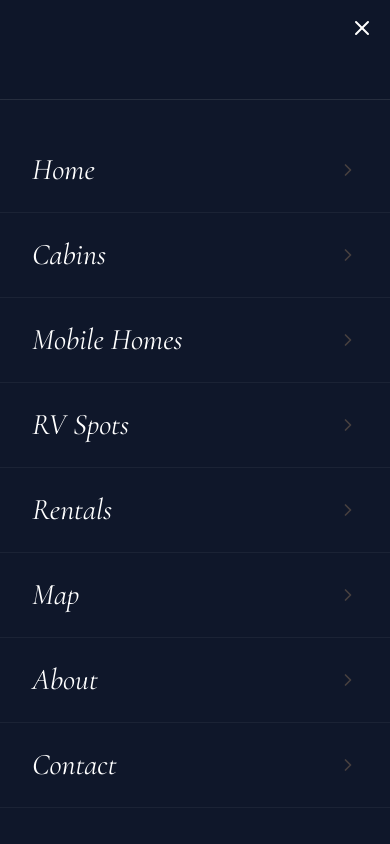
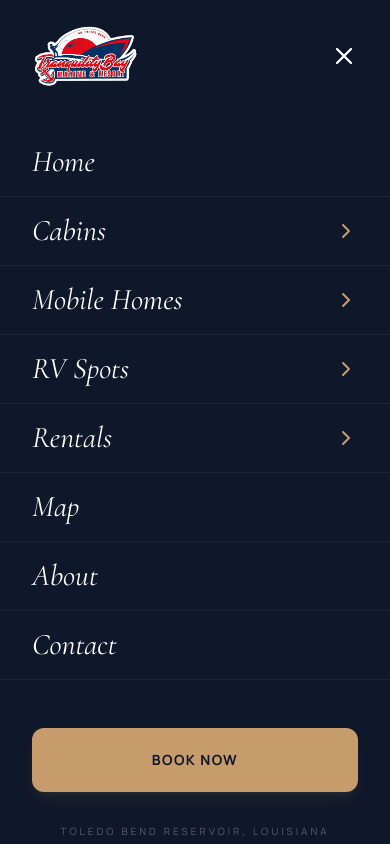
Before and after one commit to Founditmarketing/tranquility-bay, a React (Vite) app: page / in a window 390 px wide. Both pictures are taken after a click on the button 362 px from the left and 28 px from the top of the page. Shown: the top 844 px of the page. Built offline with nearby package versions, Linux system fonts and the light colour scheme.

Commit message:
Refactor mobile header layout, branding, and accommodations section refinements

```diff
--- a/src/components/Accommodations.tsx
+++ b/src/components/Accommodations.tsx
@@ -70,12 +70,11 @@ export default function Accommodations() {
       <div className="sticky top-0 flex h-screen items-center overflow-hidden">
 
         {/* Section Header */}
-        <div className="absolute left-8 top-6 z-10 max-w-sm md:left-20 md:top-24">
-          <h2 className="font-serif text-4xl text-resort-black md:text-6xl">
-            {accommodations.sectionTitle} <br />
-            <span className="italic text-resort-green">{accommodations.sectionSubtitle}</span>
+        <div className="absolute left-8 top-10 z-10 max-w-2xl md:left-20 md:top-28">
+          <h2 className="font-serif text-5xl text-resort-black md:text-7xl whitespace-nowrap">
+            {accommodations.sectionTitle} <span className="italic text-resort-green">{accommodations.sectionSubtitle}</span>
           </h2>
-          <p className="mt-2 font-sans text-resort-black/60 text-sm pr-12 md:mt-4 md:text-base md:pr-0">
+          <p className="mt-2 font-sans text-resort-black/60 text-sm pr-12 md:mt-4 md:text-base md:pr-0 hidden md:block">
             {accommodations.description}
           </p>
 
--- a/src/components/Header.tsx
+++ b/src/components/Header.tsx
@@ -15,6 +15,7 @@ export default function Header({ show = true }: HeaderProps) {
   const [isScrolled, setIsScrolled] = useState(false);
   const [isMobileMenuOpen, setIsMobileMenuOpen] = useState(false);
   const [activeDropdown, setActiveDropdown] = useState<string | null>(null);
+  const [expandedMobileItem, setExpandedMobileItem] = useState<string | null>(null);
   const dropdownTimerRef = useRef<NodeJS.Timeout | null>(null);
 
   useMotionValueEvent(scrollY, "change", (latest) => {
@@ -45,7 +46,7 @@ export default function Header({ show = true }: HeaderProps) {
       y: "-100%",
       transition: {
         duration: 0.5,
-        ease: [0.22, 1, 0.36, 1]
+        ease: [0.22, 1, 0.36, 1] as any
       }
     },
     open: {
@@ -53,7 +54,7 @@ export default function Header({ show = true }: HeaderProps) {
       y: 0,
       transition: {
         duration: 0.5,
-        ease: [0.22, 1, 0.36, 1]
+        ease: [0.22, 1, 0.36, 1] as any
       }
     }
   };
@@ -66,7 +67,7 @@ export default function Header({ show = true }: HeaderProps) {
       transition: {
         delay: 0.3 + (i * 0.1),
         duration: 0.4,
-        ease: [0.22, 1, 0.36, 1]
+        ease: [0.22, 1, 0.36, 1] as any
       }
     })
   };
@@ -77,7 +78,7 @@ export default function Header({ show = true }: HeaderProps) {
       opacity: 1,
       y: 0,
       pointerEvents: 'auto' as const,
-      transition: { duration: 0.2, ease: [0.22, 1, 0.36, 1] }
+      transition: { duration: 0.2, ease: [0.22, 1, 0.36, 1] as any }
     }
   };
 
@@ -100,14 +101,37 @@ export default function Header({ show = true }: HeaderProps) {
         transition={{ duration: 0.8, delay: 0.4, ease: [0.22, 1, 0.36, 1] }}
       >
         <div className="w-full px-4 md:px-12 h-full flex items-center justify-between relative">
-          {/* Left Column: Logo - Hidden on Mobile */}
-          <div className="flex-1 flex justify-start">
-            <Link to="/" className={`hidden md:block cursor-pointer z-50 transition-opacity duration-300 ${isMobileMenuOpen ? 'opacity-0 pointer-events-none' : 'opacity-100'}`}>
+          {/* Mobile Logo on Scroll */}
+          <div className="flex-1 flex justify-start md:hidden">
+            <AnimatePresence>
+              {isScrolled && !isMobileMenuOpen && (
+                <motion.div
+                  initial={{ opacity: 0, x: -10 }}
+                  animate={{ opacity: 1, x: 0 }}
+                  exit={{ opacity: 0, x: -10 }}
+                  transition={{ duration: 0.3 }}
+                >
+                  <Link to="/" className="cursor-pointer">
+                    <img
+                      src="/tbaytransparentborderlogo.png"
+                      alt={header.brandName}
+                      style={{ filter: logoFilter }}
+                      className="h-10 w-auto object-contain"
+                    />
+                  </Link>
+                </motion.div>
+              )}
+            </AnimatePresence>
+          </div>
+
+          {/* Desktop Logo */}
+          <div className="hidden md:flex flex-1 justify-start">
+            <Link to="/" className={`cursor-pointer z-50 transition-opacity duration-300 ${isMobileMenuOpen ? 'opacity-0 pointer-events-none' : 'opacity-100'}`}>
               <motion.img
                 src="/tbaytransparentborderlogo.png"
                 alt={header.brandName}
                 animate={{
-                  height: isScrolled ? "40px" : (window.innerWidth < 768 ? "85px" : "112px"),
+                  height: isScrolled ? "40px" : "112px",
                   filter: logoFilter
                 }}
                 transition={{ duration: 0.5, ease: "easeInOut" }}
@@ -220,14 +244,16 @@ export default function Header({ show = true }: HeaderProps) {
             </motion.div>
           </div>
 
-          {/* Mobile Hamburger - Corner Positioned */}
-          <button
-            className={`md:hidden absolute right-2 top-2 z-[70] p-2 transition-colors duration-500 rounded-full ${isMobileMenuOpen ? 'text-white' : textColorClass} ${isScrolled || isMobileMenuOpen ? '' : 'bg-resort-black/20 backdrop-blur-sm'}`}
-            onClick={toggleMenu}
-            aria-label="Toggle menu"
-          >
-            {isMobileMenuOpen ? <X size={24} /> : <Menu size={24} />}
-          </button>
+          {/* Mobile Hamburger - Corner Positioned, Centered on Scroll */}
+          {!isMobileMenuOpen && (
+            <button
+              className={`md:hidden absolute right-2 z-[70] p-2 transition-all duration-500 rounded-full ${textColorClass} ${isScrolled ? 'top-1/2 -translate-y-1/2' : 'top-2'} ${isScrolled ? '' : 'bg-resort-black/20 backdrop-blur-sm'}`}
+              onClick={toggleMenu}
+              aria-label="Toggle menu"
+            >
+              <Menu size={24} />
+            </button>
+          )}
         </div>
       </motion.header>
 
@@ -239,22 +265,87 @@ export default function Header({ show = true }: HeaderProps) {
             animate="open"
             exit="closed"
             variants={menuVariants}
-            className="fixed inset-0 z-40 bg-resort-black flex flex-col pt-32 pb-12 md:hidden overflow-y-auto"
+            className="fixed inset-0 z-[65] bg-resort-black flex flex-col pt-32 pb-12 md:hidden overflow-y-auto"
           >
+            {/* Branding & Close Controls - Inside Overlay for Visibility */}
+            <div className="absolute top-6 left-8 right-6 flex items-center justify-between">
+              <img
+                src="/tbaytransparentborderlogo.png"
+                alt={header.brandName}
+                className="h-16 w-auto object-contain"
+              />
+              <button
+                onClick={toggleMenu}
+                className="p-2 text-white hover:text-resort-gold transition-colors"
+                aria-label="Close menu"
+              >
+                <X size={28} />
+              </button>
+            </div>
             <nav className="flex flex-col w-full h-full">
               {header.navLinks.map((item, i) => (
                 <div key={item.label} className="w-full border-b border-white/5 last:border-0">
-                  {item.href.startsWith('http') ? (
+                  {item.subLinks ? (
+                    <div className="w-full">
+                      <motion.button
+                        custom={i}
+                        variants={linkVariants}
+                        onClick={() => setExpandedMobileItem(expandedMobileItem === item.label ? null : item.label)}
+                        className="flex items-center justify-between w-full px-8 py-4 font-serif text-3xl text-white hover:text-resort-gold transition-all italic text-left"
+                      >
+                        {item.label}
+                        <ChevronDown
+                          size={24}
+                          className={`text-resort-gold transition-transform duration-300 ${expandedMobileItem === item.label ? 'rotate-180' : '-rotate-90'}`}
+                        />
+                      </motion.button>
+                      <AnimatePresence>
+                        {expandedMobileItem === item.label && (
+                          <motion.div
+                            initial={{ height: 0, opacity: 0 }}
+                            animate={{ height: "auto", opacity: 1 }}
+                            exit={{ height: 0, opacity: 0 }}
+                            transition={{ duration: 0.3, ease: [0.22, 1, 0.36, 1] as any }}
+                            className="bg-white/5 overflow-hidden"
+                          >
+                            <div className="px-12 py-4 flex flex-col gap-4">
+                              {item.subLinks.map((sub) => (
+                                sub.external ? (
+                                  <a
+                                    key={sub.label}
+                                    href={sub.href}
+                                    target="_blank"
+                                    rel="noopener noreferrer"
+                                    className="font-sans text-sm font-bold uppercase tracking-widest text-white/50 hover:text-resort-gold transition-colors"
+                                  >
+                                    {sub.label}
+                                  </a>
+                                ) : (
+                                  <Link
+                                    key={sub.label}
+                                    to={sub.href}
+                                    onClick={toggleMenu}
+                                    className="font-sans text-sm font-bold uppercase tracking-widest text-white/50 hover:text-resort-gold transition-colors"
+                                  >
+                                    {sub.label}
+                                  </Link>
+                                )
+                              ))}
+                            </div>
+                          </motion.div>
+                        )}
+                      </AnimatePresence>
+                    </div>
+                  ) : item.href.startsWith('http') ? (
                     <motion.a
                       custom={i}
                       variants={linkVariants}
                       href={item.href}
                       target="_blank"
                       rel="noopener noreferrer"
-                      className="flex items-center justify-between w-full px-8 py-6 font-serif text-3xl text-white hover:text-resort-gold hover:bg-white/5 transition-all italic"
+                      className="flex items-center justify-between w-full px-8 py-4 font-serif text-3xl text-white hover:text-resort-gold hover:bg-white/5 transition-all italic"
                     >
                       {item.label}
-                      <span className="text-resort-gold/30 text-sm not-italic opacity-0 group-hover:opacity-100 transition-opacity">Explore</span>
                     </motion.a>
                   ) : (
                     <motion.div
@@ -265,10 +356,9 @@ export default function Header({ show = true }: HeaderProps) {
                       <Link
                         to={item.href}
                         onClick={toggleMenu}
-                        className="flex items-center justify-between w-full px-8 py-6 font-serif text-3xl text-white hover:text-resort-gold hover:bg-white/5 transition-all italic"
+                        className="flex items-center justify-between w-full px-8 py-4 font-serif text-3xl text-white hover:text-resort-gold hover:bg-white/5 transition-all italic"
                       >
                         {item.label}
-                        <ChevronDown size={20} className="text-resort-gold/30 -rotate-90" />
                       </Link>
                     </motion.div>
                   )}
--- a/src/resort-content.ts
+++ b/src/resort-content.ts
@@ -58,8 +58,8 @@ export const resortContent = {
         }
     },
     accommodations: {
-        sectionTitle: "Curated",
-        sectionSubtitle: "Accommodations",
+        sectionTitle: "Choose Your",
+        sectionSubtitle: "Stay",
         description: "From cozy cabins to spacious RV spots, find your perfect space.",
         items: [
             {
```
